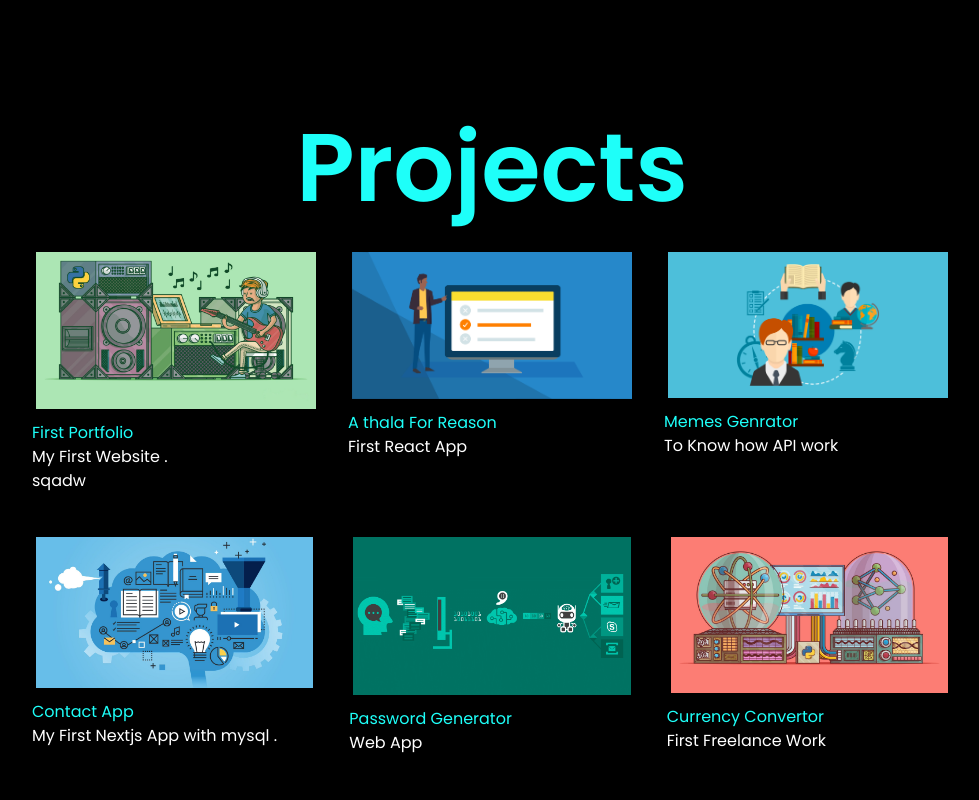
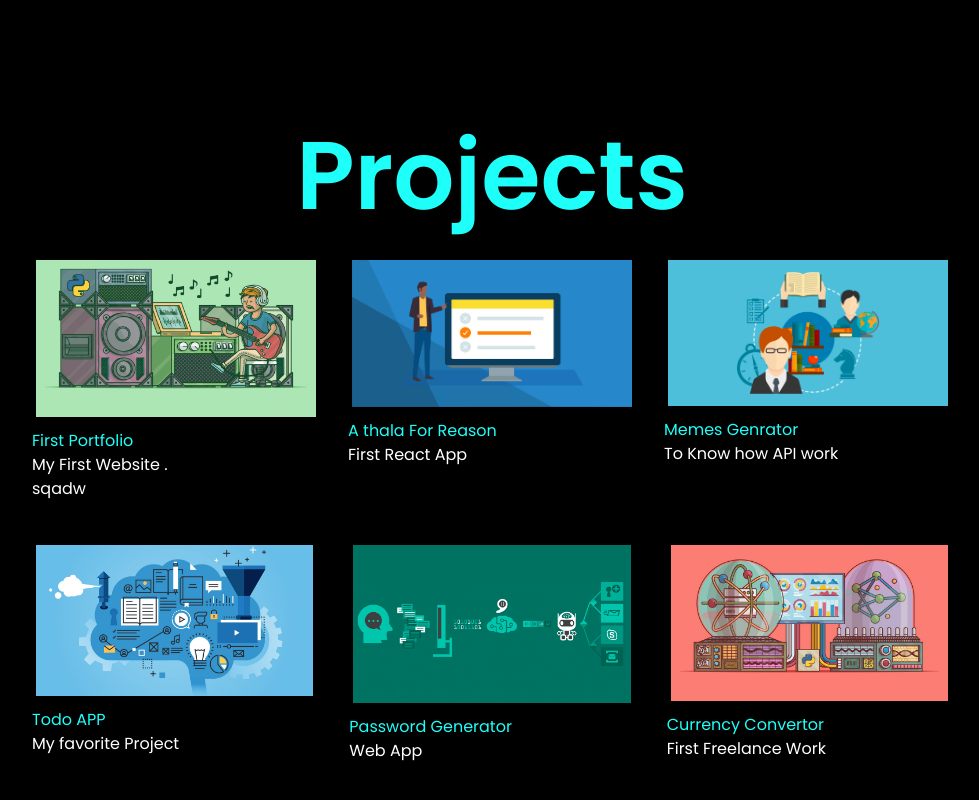
Before and after one commit to Devdeep8/Devdeeppportfolio, a Next.js app: page / in a window 1280 px wide. Shown: the part 1528-2328 px from the top of the page, without its empty margins (288-1267 px from the left). Built offline with nearby package versions, Linux system fonts and the light colour scheme.

Commit message:
small change

```diff
--- a/components/IntroSection.jsx
+++ b/components/IntroSection.jsx
@@ -71,11 +71,11 @@ const IntroSection = () => {
               </div>
               <div className="mt-4">
                 <Link href="#about"
-                  className={`mx-2 inline-block py-3 px-8 text-${darkMode ? 'white' : 'black'} border-2 ${darkMode ? " hover:border-white" : ""} border-black font-semibold text-sm rounded-full hover:bg-${darkMode ? 'white ' : 'black'} hover:text-teal-500 hover:brightness-125 transition duration-300`}>
+                  className={`mx-2 inline-block my-1 py-3 px-8 text-${darkMode ? 'white' : 'black'} border-2 ${darkMode ? " hover:border-white" : ""} border-black font-semibold text-sm rounded-full hover:bg-${darkMode ? 'white ' : 'black'} hover:text-teal-500 hover:brightness-125 transition duration-300`}>
                   Read More
                 </Link>
                 <Link href="http://linkedin.com/in/devdeep-patidar"
-                  className={`inline-block py-3 px-8 text-${darkMode ? 'white' : 'black'} border-2 border-black font-semibold text-sm rounded-full hover:bg-${darkMode ? 'white' : 'black'} ${darkMode ? " hover:border-white" : ""} hover:text-teal-500 hover:brightness-125 transition duration-300`}>
+                  className={`inline-block py-3 my-1 px-8 text-${darkMode ? 'white' : 'black'} border-2 border-black font-semibold text-sm rounded-full hover:bg-${darkMode ? 'white' : 'black'} ${darkMode ? " hover:border-white" : ""} hover:text-teal-500 hover:brightness-125 transition duration-300`}>
                   Contact Me
                 </Link>
               </div>
--- a/components/Projects.jsx
+++ b/components/Projects.jsx
@@ -130,7 +130,7 @@ const Projects = ({}) => {
       <div className="grid grid-cols-3 gap-8 pt-10">
         <Link
           target="_blank"
-          href={"https://github.com/Devdeep8/nextgetmethod"}
+          href={"https://todos-devdeep8.vercel.app/"}
         >
           <div className={` ${darkMode ? " text-white" : "bg-white"}`}>
             <div className="">
@@ -148,10 +148,10 @@ const Projects = ({}) => {
                   darkMode ? " text-teal-500 brightness-150" : ""
                 } hover:underline`}
               >
-                Contact  App
+                Todo APP
               </span>
               <p className={` ${darkMode ? "text-white" : ""}`}>
-                My First Nextjs App with mysql .
+                My favorite Project
               </p>
             </div>
             <div className={`${darkMode ? " text-white" : "bg-white"}`}>
```
